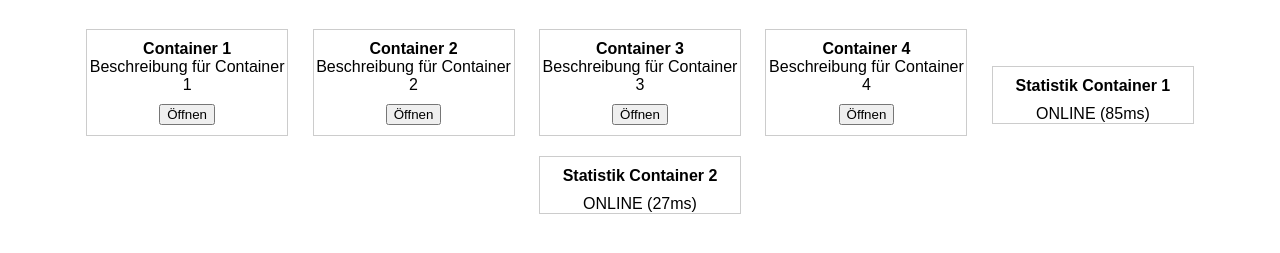
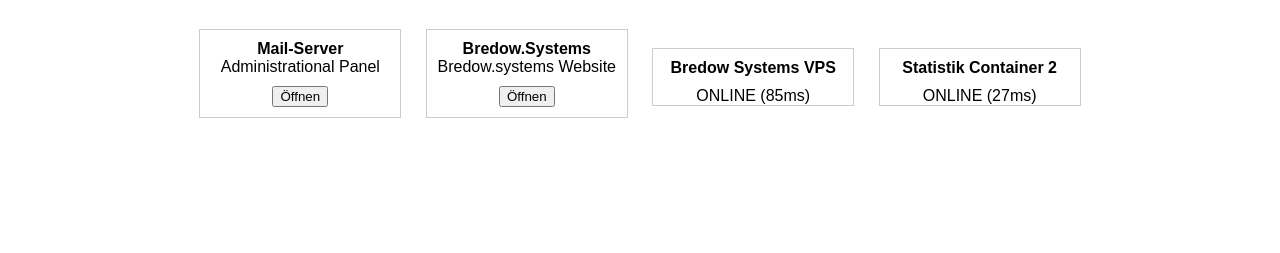
Before and after one commit to JanCBredow/Bredow-Systems-Hub, a plain HTML site: page web/index.html in a window 1280 px wide. Shown: the part 61-314 px from the top of the page. Drawn offline with Linux system fonts and the light colour scheme.

Commit message:
added first stats

```diff
--- a/web/index.html
+++ b/web/index.html
@@ -15,35 +15,23 @@
         <h1>Bredow Systems Hub</h1>
 
         <div class="container" onclick="toggleContainer(this)">
-            <div class="container-title">Container 1</div>
-            <div class="container-description">Beschreibung für Container 1</div>
-            <div class="container-button"><button onclick="openURL('URL_für_Container_1')">Öffnen</button></div>
+            <div class="container-title">Mail-Server</div>
+            <div class="container-description">Administrational Panel</div>
+            <div class="container-button"><button onclick="openURL('https://mail.jan-bredow.de')">Öffnen</button></div>
         </div>
 
         <div class="container" onclick="toggleContainer(this)">
-            <div class="container-title">Container 2</div>
-            <div class="container-description">Beschreibung für Container 2</div>
-            <div class="container-button"><button onclick="openURL('URL_für_Container_2')">Öffnen</button></div>
+            <div class="container-title">Bredow.Systems</div>
+            <div class="container-description">Bredow.systems Website</div>
+            <div class="container-button"><button onclick="openURL('https://bredow.systems')">Öffnen</button></div>
         </div>
 
-        <div class="container" onclick="toggleContainer(this)">
-            <div class="container-title">Container 3</div>
-            <div class="container-description">Beschreibung für Container 3</div>
-            <div class="container-button"><button onclick="openURL('URL_für_Container_3')">Öffnen</button></div>
-        </div>
-
-        <div class="container" onclick="toggleContainer(this)">
-            <div class="container-title">Container 4</div>
-            <div class="container-description">Beschreibung für Container 4</div>
-            <div class="container-button"><button onclick="openURL('URL_für_Container_4')">Öffnen</button></div>
-        </div>
-
-        <div class="stat-container" onclick="toggleContainer(this)">
-            <div class="stat-container-title">Statistik Container 1</div>
+        <div class="stat-container">
+            <div class="stat-container-title">Bredow Systems VPS</div>
             <div class="stat-container-status" id="stat-container-1-status">OFFLINE</div>
         </div>
 
-        <div class="stat-container" onclick="toggleContainer(this)">
+        <div class="stat-container">
             <div class="stat-container-title">Statistik Container 2</div>
             <div class="stat-container-status" id="stat-container-2-status">OFFLINE</div>
         </div>
```
